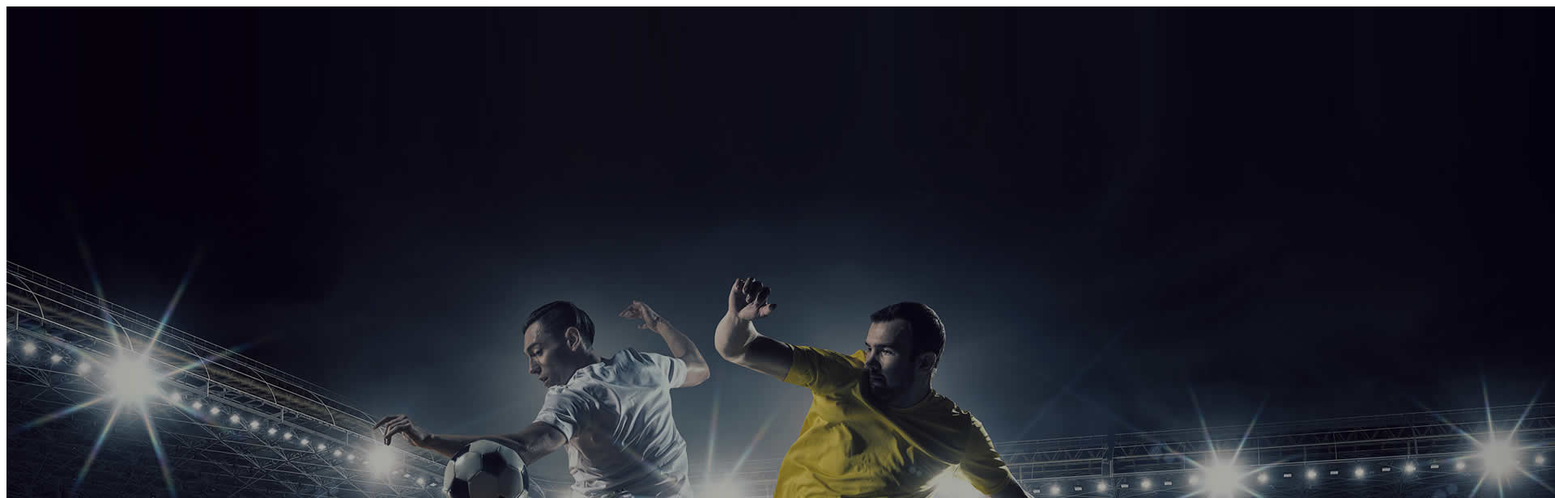
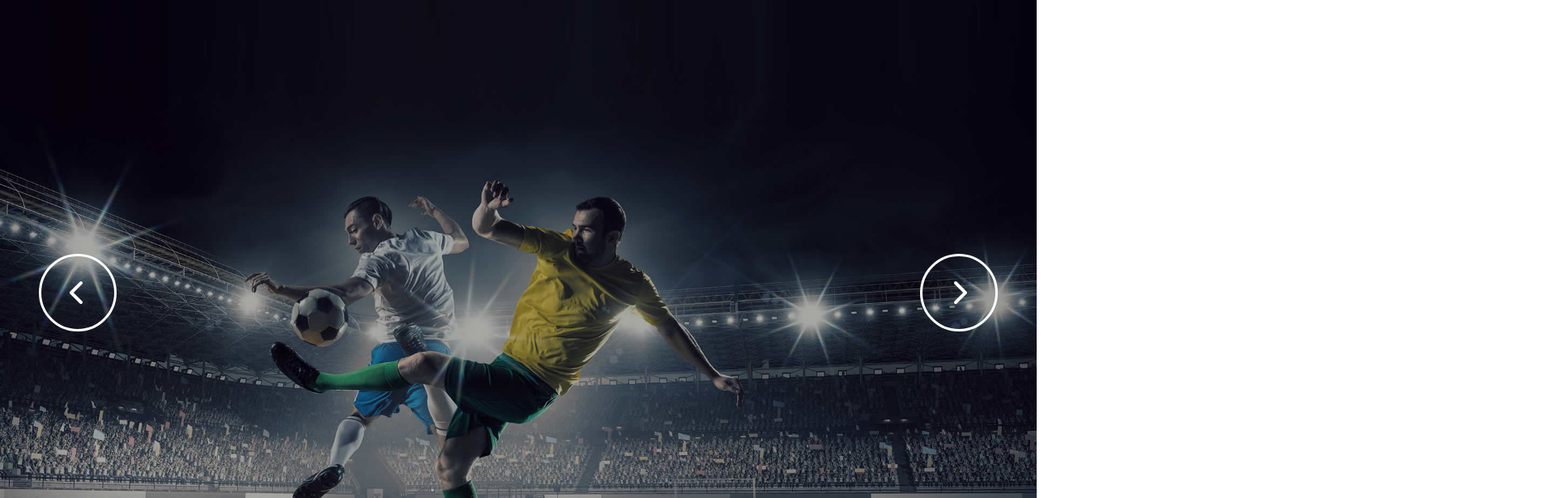
Before and after one commit to simoneevacca/proj-html-vuejs, a Vue app: page / in a window 1280 px wide. Shown: the top 616 px of the page at 81% size, 1920 px wide, since content can reach past the window. Built offline with nearby package versions, Linux system fonts and the light colour scheme.

Commit message:
add style to slider

```diff
--- a/index.html
+++ b/index.html
@@ -5,6 +5,7 @@
     <link rel="icon" type="image/svg+xml" href="/vite.svg" />
     <meta name="viewport" content="width=device-width, initial-scale=1.0" />
     <title>Vite + Vue</title>
+    <link rel="stylesheet" href="https://cdnjs.cloudflare.com/ajax/libs/font-awesome/6.5.2/css/all.min.css" integrity="sha512-SnH5WK+bZxgPHs44uWIX+LLJAJ9/2PkPKZ5QiAj6Ta86w+fsb2TkcmfRyVX3pBnMFcV7oQPJkl9QevSCWr3W6A==" crossorigin="anonymous" referrerpolicy="no-referrer" />
   </head>
   <body>
     <div id="app"></div>
--- a/src/components/AppHeader.vue
+++ b/src/components/AppHeader.vue
@@ -43,11 +43,11 @@
 
         <div class="slider" v-for="(image, index) in slider">
             <img :class="isVisible(index)" :src="slider[index]" alt="">
-        </div>
-        <div class="controller">
-            <div @click="nextImage" class="next-button"> next </div>
-            <div @click="prevImage" class="prev-button"> prev </div>
+            <div class="controller">
+                <div :class="isVisible(index)" @click="prevImage" class="prev-button"><i class="fa-solid fa-chevron-left"></i></div>
+                <div :class="isVisible(index)" @click="nextImage" class="next-button"><i class="fa-solid fa-chevron-right"></i></div>
 
+            </div>
         </div>
 
     </header>
@@ -58,10 +58,53 @@
 
     header {
 
+        & .slider{
+            position: relative;
+            & img.visible {
+                width: 100%;
+                /* height: 600px; */
+                object-fit: cover;
 
-        & img:not(.visible) {
-            display: none;
+            }
+
+
+            & img:not(.visible) {
+                display: none;
+            }
+
+            & .controller {
+                width: 100%;
+                position: absolute;
+                top: 50%;
+                transform: translate(0, -50%);
+                display: flex;
+                justify-content: space-between;
+                color: white;
+
+                & div:not(.visible){
+                    display: none;
+                }
+
+                & .prev-button, .next-button {
+                    display: flex;
+                    align-items: center;
+                    justify-content: center;
+                    width: 6rem;
+                    height: 6rem;
+                    font-size: 2rem;
+                    padding: 2rem;
+                    margin: 3rem;
+                    border: 3px solid white;
+
+                    border-radius: 50%;
+
+
+                }
+
+            }
         }
+
+
     }
 
 </style>
--- a/src/style.css
+++ b/src/style.css
@@ -0,0 +1,6 @@
+* {
+    margin: 0;
+    border: 0;
+    padding: 0;
+    box-sizing: border-box;
+}
```
